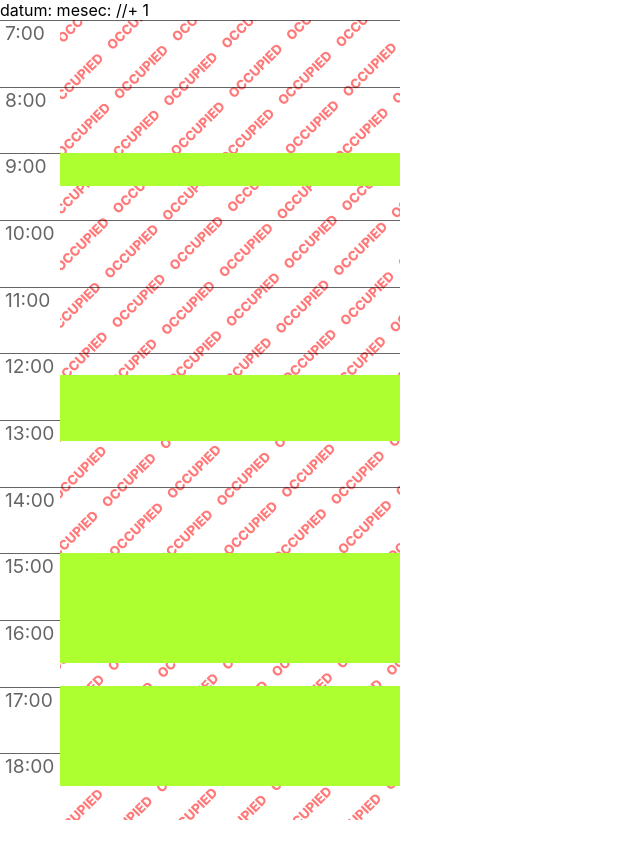
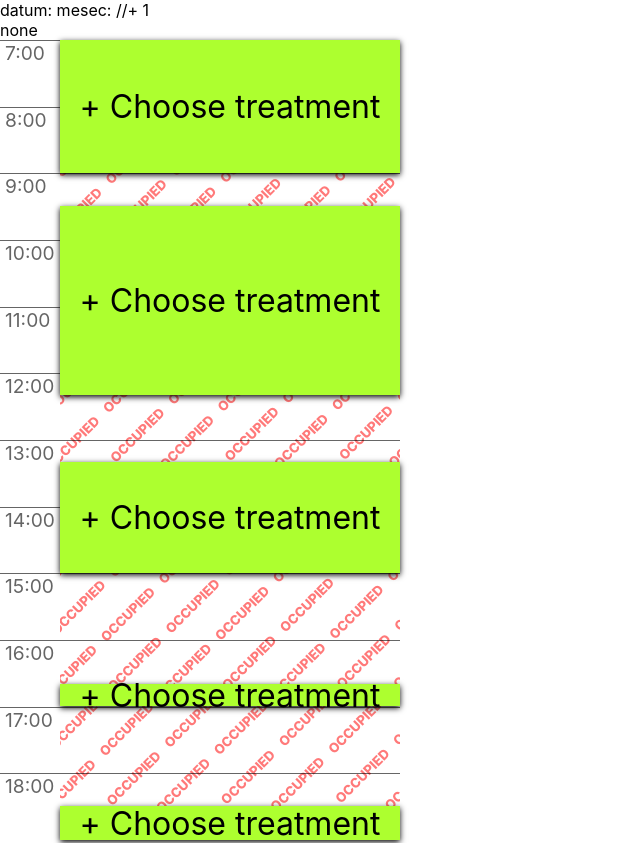
Before and after one commit to urosradosavljevic/car-wash, a Next.js app: page /timeline in a window 1280 px wide. Shown: the whole page, without its empty margins (0-640 px from the left). Before the commit the page ends 820 px from the top, so only its background shows below. Built offline with nearby package versions, Linux system fonts and the light colour scheme.

Commit message:
timeline displaying available appointments

```diff
--- a/components/Timeline.tsx
+++ b/components/Timeline.tsx
@@ -1,4 +1,4 @@
-import React from 'react'
+import React, { useState } from 'react'
 import styles from '../styles/Timeline.module.scss'
 import { businessHours, day as todayOccupied } from "../data"
 // import { set, add } from 'date-fns'
@@ -14,36 +14,76 @@
 
 export const Timeline: React.FC<Props> = ({ }) => {
     console.log("***********************************")
+    const [selectedInterval, setSelectedInterval] = useState("none")
+
 
     const fillSlogan = () => [...Array(30)].map(_ => (
         <p>OCCUPIED&nbsp;&nbsp;&nbsp;&nbsp;OCCUPIED&nbsp;&nbsp;&nbsp;&nbsp;OCCUPIED&nbsp;&nbsp;&nbsp;&nbsp;OCCUPIED&nbsp;&nbsp;&nbsp;&nbsp;OCCUPIED&nbsp;&nbsp;&nbsp;&nbsp;OCCUPIED&nbsp;&nbsp;&nbsp;&nbsp;OCCUPIED&nbsp;&nbsp;&nbsp;&nbsp;OCCUPIED&nbsp;&nbsp;&nbsp;&nbsp;OCCUPIED&nbsp;&nbsp;&nbsp;&nbsp;OCCUPIED</p>
     ))
 
+    const buttonClicked = (startTime: number, endTime: number) => {
+        setSelectedInterval(`You selected interval from : ${startTime}, to: ${endTime}`)
+    }
+
+    const createAddButton = (top: number, bottom: number, startTime: number, endTime: number) => {
+        top = Math.floor(top)
+        const height = Math.floor(bottom - top)
+
+        if (height === 0) return null
+
+        return <div onClick={() => buttonClicked(startTime, endTime)} style={{ top, height }} className={styles.timeline__add}>
+            <span>+ Choose treatment</span>
+        </div>
+    }
+
     const createAddButtons = () => {
+        const pixelsPerHour = (800 / (businessHours.closed - businessHours.open))
 
+        let startsFromBeginning = false;
+        let firstAppointmentTime = todayOccupied[0].start.hour + (todayOccupied[0].start.minutes / 60);
+        let freeIntervalStart = firstAppointmentTime
+        let freeIntervalEnd: number = businessHours.closed;
+        let isLastInterval: boolean = false;
 
-        return todayOccupied.map((appointement: any) => {
+        if (firstAppointmentTime !== businessHours.open) {
+            startsFromBeginning = true;
+            freeIntervalStart = businessHours.open
+        }
 
-            console.log("////////")
-            const startTime = appointement.start.hour + (appointement.start.minutes / 60)
-            const endTime = appointement.start.hour + (appointement.start.minutes / 60) + (appointement.treatment.duration / 60)
+        let formerIntervalEnd: number = startsFromBeginning ? businessHours.open : firstAppointmentTime + (todayOccupied[0].treatment.duration / 60)
 
-            const pixelsPerHour = (800 / (businessHours.closed - businessHours.open))
+        let addButtons = todayOccupied.map((appointement: any) => {
 
-            console.log("startTime", startTime)
-            console.log("endTime", endTime)
-            // duzina wrapp-a
-            const top = (startTime - businessHours.open) * pixelsPerHour
-            const bottom = (endTime - businessHours.open) * pixelsPerHour
+            isLastInterval = appointement === todayOccupied[todayOccupied.length - 1]
+            const appointementStartTime = appointement.start.hour + (appointement.start.minutes / 60)
+            const appointementEndTime = appointement.start.hour + (appointement.start.minutes / 60) + (appointement.treatment.duration / 60)
 
-            console.log("top", top)
-            console.log("bottom", bottom)
+            if (startsFromBeginning) {
+                freeIntervalStart = formerIntervalEnd
+                freeIntervalEnd = appointementStartTime
+            } else {
+                freeIntervalStart = appointementStartTime
+                freeIntervalEnd = appointementEndTime
+            }
 
-            return <div style={{ top: Math.floor(top), height: Math.floor(bottom - top) }} className={styles.timeline__add}></div>
+            const top = (freeIntervalStart - businessHours.open) * pixelsPerHour
+            const bottom = (freeIntervalEnd - businessHours.open) * pixelsPerHour
+
+            formerIntervalEnd = appointementEndTime
+
+            return createAddButton(top, bottom, freeIntervalStart, freeIntervalEnd)
         })
+
+        const top = (formerIntervalEnd - businessHours.open) * pixelsPerHour
+        const bottom = (businessHours.closed - businessHours.open) * pixelsPerHour
+
+        addButtons.push(createAddButton(top, bottom, formerIntervalEnd - businessHours.open, businessHours.closed - businessHours.open))
+
+        return addButtons
     };
 
     return (<>
+        <div>{selectedInterval}</div>
         <div className={styles.timeline_container}>
             <div className={styles.timeline__time} >
                 {[...Array(businessHours.closed - businessHours.open)].map((_, index) =>
@@ -57,18 +97,10 @@
                 <div className={styles.timeline__background} >{fillSlogan()}</div>
             </div>
             <div className={styles.timeline__add_wrap}>
-
                 {createAddButtons()}
-                {/* <div className={styles.timeline__add} >dugme</div> */}
             </div>
         </div>
     </>);
 
 
 }
-
-// export const getStaticProps = async () => {
-//     return {
-//         props: { bH, todayOccupied },
-//     }
-// }
--- a/styles/Timeline.module.scss
+++ b/styles/Timeline.module.scss
@@ -37,6 +37,7 @@
   top: -180px;
   left: -230px;
   transform: rotate(-45deg);
+  user-select: none;
 }
 .timeline__background p:nth-child(2n)::before {
   content: " ";
@@ -66,17 +67,34 @@
 .timeline__add_wrap {
   position: absolute;
   display: block;
-  // background: whitesmoke;
 
   top: 0;
   bottom: 0;
   left: 0;
   right: 0;
 }
+
 .timeline__add {
   position: absolute;
   margin-left: $left-gap;
   display: block;
   background: greenyellow;
   width: calc(100% - #{$left-gap});
+  display: flex;
+  justify-content: center;
+  align-items: center;
+  box-shadow: 0 2px 6px black;
 }
+
+.timeline__add {
+  font-size: 2rem;
+  font-weight: 400;
+  user-select: none;
+}
+.timeline__add:hover {
+  cursor: pointer;
+}
+.timeline__add:active {
+  transform: scale(0.997);
+  box-shadow: 0 2px 5px black;
+}
```
